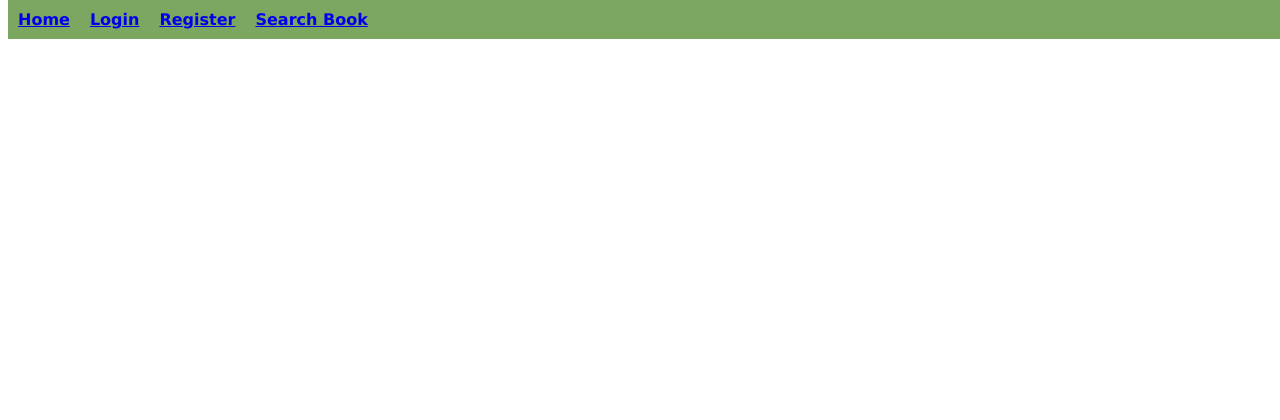
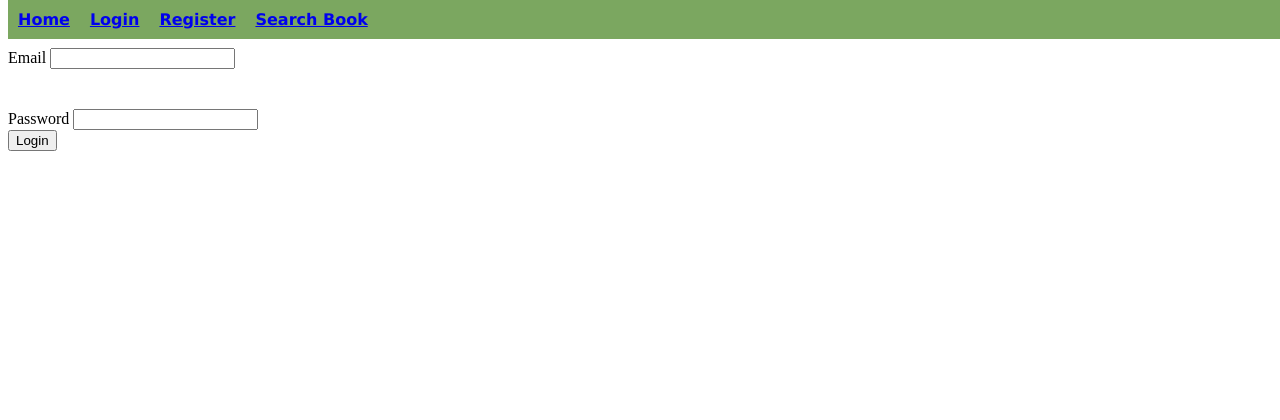
Before and after one commit to HogusBahir/exam_project, a Node server app: page /login in a window 1280 px wide. Shown: the top 420 px of the page. Run offline with Node 20, Linux system fonts and the light colour scheme; some libraries are stand-ins or nearby versions.

Commit message:
Fixed the login/registration function

```diff
--- a/app.js
+++ b/app.js
@@ -14,9 +14,9 @@ const saltRounds = 10;
 const db_user = [
     {
         "user_id": 0,
-        "name": "Jose D.",
-        "email": "yahirdeleon24@gmail.com",
-        "password": "password",
+        "name": "Non-Existent",
+        "email": "Idontexist@gmail.com",
+        "password": "SomethingToKeepTheDBopen",
         "fav_genre": "Fiction",
     },
 ];
@@ -31,7 +31,6 @@ app.use(express.static("public"));
 // app.use(express.static(path.join(import.meta.dirname, 'public')));
 app.use(bodyParser.urlencoded({extended:true}));
 
-// sdmflksdmflkmsdlkflksdmlkfmklsdmflkmlksdmlfkmdslfmldsmflsmdlkfmsdlkmfldskmflkdsmfdssdmflksdmflkmsdlkflksdmlkfmklsdmflkmlksdmlfkmdslfmldsmflsmdlkfmsdlkmfldskmflkdsmfds
 const sessionMiddleware = ()=>{
   return {
     secret: "SECRET-KEY-BOOK",
@@ -50,7 +49,7 @@ app.use(session(
 
 app.use(passport.initialize());
 app.use(passport.session());
-// sdmflksdmflkmsdlkflksdmlkfmklsdmflkmlksdmlfkmdslfmldsmflsmdlkfmsdlkmfldskmflkdsmfdssdmflksdmflkmsdlkflksdmlkfmklsdmflkmlksdmlfkmdslfmldsmflsmdlkfmsdlkmfldskmflkdsmfds
+
 
 //Register the /api to have the database and functions there
 app.use('/api', bookRoutes);
@@ -81,38 +80,12 @@ app.get('/register', (req, res)=>{
     res.render('register');
 });
 
-passport.use(new Strategy({ usernameField: "email" }, async function verify(email, password, cb) {
-  try {
-    const foundUser = db_user.find((user) => user.email === email);
-
-    if (!foundUser) {
-      return cb(null, false, { message: "User not found." });
-    }
-
-    bcrypt.compare(password, foundUser.password, (err, result) => {
-      if (err) {
-        console.error("Error comparing passwords!", err);
-        return cb(err);
-      }
-
-      if (result) {
-        return cb(null, foundUser);
-      } else {
-        return cb(null, false);
-      }
-    });
-  } catch (err) {
-    console.error("Sorry! Something happened to passport.", err);
-    return cb(err);
-  }
-}));
-
-// Register Route
+// Register Route for POST
 app.post("/register", async (req, res) => {
   const email = req.body.email;
   const password = req.body.password;
-  const name = req.body.name || "";         // Optional
-  const fav_genre = req.body.fav_genre || ""; // Optional
+  const name = req.body.name || "";
+  const fav_genre = req.body.fav_genre || "";
 
   try {
     const existingUser = db_user.find((user) => user.email === email);
@@ -128,12 +101,13 @@ app.post("/register", async (req, res) => {
       }
 
       // Automatically assign user_id as the next number after the maximum existing user_id
-      const nextId = db_user.length > 0 ? Math.max(...db_user.map((user) => user.user_id)) + 1 : 0;
+      const nextId = Math.max(...db_user.map((user) => user.user_id)) + 1;
 
+      const email_new = String(email).trim();
       const newUser = {
         user_id: nextId,
         name: name,
-        email: email.trim(),
+        email: email_new,
         password: hash,
         fav_genre: fav_genre
       };
@@ -155,22 +129,36 @@ app.post("/register", async (req, res) => {
   }
 });
 
-// Login Route using passport.authenticate with custom callback
-app.post("/login", (req, res, next) => {
-  passport.authenticate("local", (err, user, info) => {
-    if (err) {
-      return next(err);
+app.post("/login", (req, res) => {
+  const email = req.body.email;
+  const password = req.body.password;
+
+  try {
+    const registeredUser = db_user.find((user) => user.email === email);
+
+    if (registeredUser) {
+      // Note: If testing with the initial static db objects where passwords aren't hashed,
+      // bcrypt.compare will return false unless you hash them or handle plaintext fallback.
+      // Assuming you use bcrypt for registered users:
+      bcrypt.compare(password, registeredUser.password, (err, result) => {
+        if (err) {
+          console.error("Error comparing passwords!", err);
+          return res.status(500).send("Server error.");
+        }
+
+        if (result) {
+          res.render("home");
+        } else {
+          res.send("Incorrect Password!");
+        }
+      });
+    } else {
+      res.send("User not found. Please register.");
     }
-    if (!user) {
-      return res.send("Invalid credentials.");
-    }
-    req.logIn(user, (err) => {
-      if (err) {
-        return next(err);
-      }
-      return res.render("home.ejs");
-    });
-  })(req, res, next);
+  } catch (err) {
+    console.log(err);
+    res.status(500).send("Server error.");
+  }
 });
 
 passport.serializeUser((user, cb) => {
--- a/public/css/styles.css
+++ b/public/css/styles.css
@@ -23,3 +23,8 @@
     color: white;
     background-color: #7ba760;
 }
+
+.form-group{
+    padding-top: 40px;
+
+}
--- a/views/home.ejs
+++ b/views/home.ejs
@@ -10,6 +10,7 @@
     <%- include ("partials/header.ejs") %>
 
 
+
     <%- include ("partials/footer.ejs") %>
 </body>
 </html>
--- a/views/login.ejs
+++ b/views/login.ejs
@@ -1,5 +1,26 @@
-<%- include ("partials/header.ejs") %>
 <link href="/css/styles.css" rel="stylesheet">
+<!DOCTYPE html>
+<html lang="en">
+<head>
+    <meta charset="UTF-8">
+    <meta name="viewport" content="width=device-width, initial-scale=1.0">
+    <title>Login</title>
+</head>
+<body>
+    <%- include ("partials/header.ejs") %>
 
-<p>Login</p>
-<%- include ("partials/footer.ejs") %>
+         <form action="/login" method="POST">
+            <div class="form-group">
+              <label for="email">Email</label>
+              <input type="email" class="form-control" name="email">
+            </div>
+            <div class="form-group">
+              <label for="password">Password</label>
+              <input type="password" class="form-control" name="password">
+            </div>
+            <button type="submit" class="btn btn-dark">Login</button>
+          </form>
+
+    <%- include ("partials/footer.ejs") %>
+</body>
+</html>
```
Also changed, not shown: views/register.ejs (+12 -1 lines).
